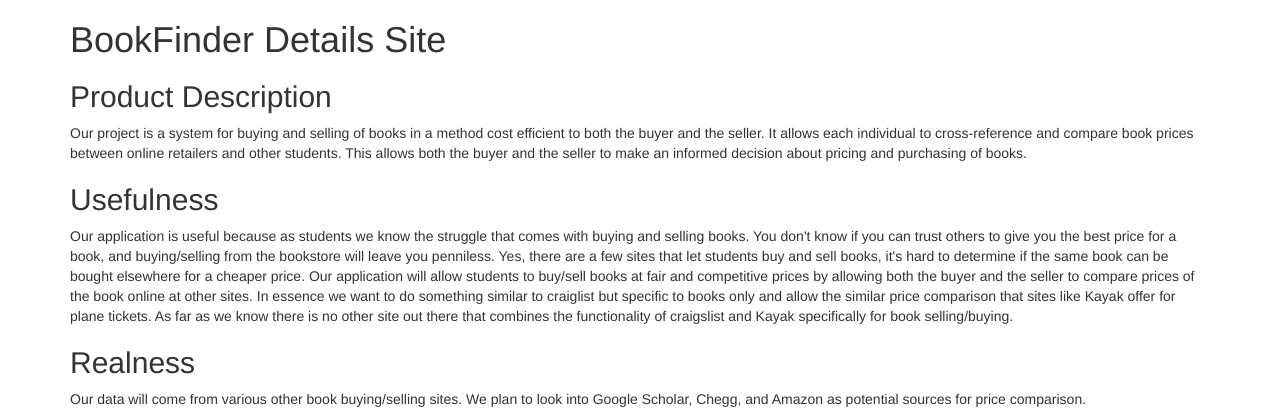
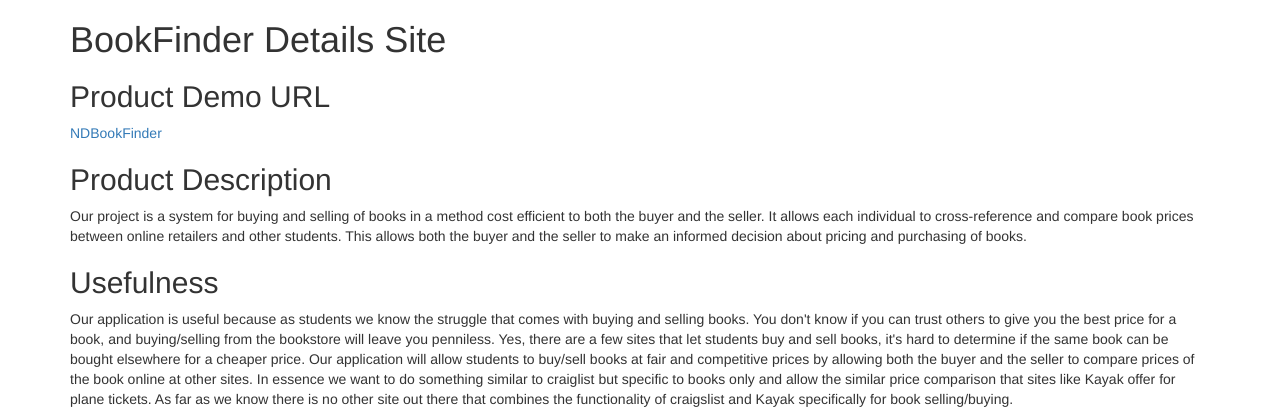
Before and after one commit to cshinaver/BookFinder, a Flask app: template bookfinder/templates/project-info-pages/index.html in a window 1280 px wide. Shown: the top 420 px of the page. Run offline with Flask 2, Linux system fonts and the light colour scheme; the template is opened without the code that fills it, so the values that code supplies are empty; some libraries are stand-ins or nearby versions.

Commit message:
Added ndbookfinder link to project details page

```diff
--- a/bookfinder/templates/project-info-pages/index.html
+++ b/bookfinder/templates/project-info-pages/index.html
@@ -8,6 +8,8 @@
     </head>
     <body class="container">
         <h1>BookFinder Details Site</h1>
+        <h2>Product Demo URL</h2>
+        <a href="https://ndbookfinder.herokuapp.com">NDBookFinder</a>
         <h2>Product Description</h2>
         <p>
             Our project is a system for buying and selling of books in a method cost
```
